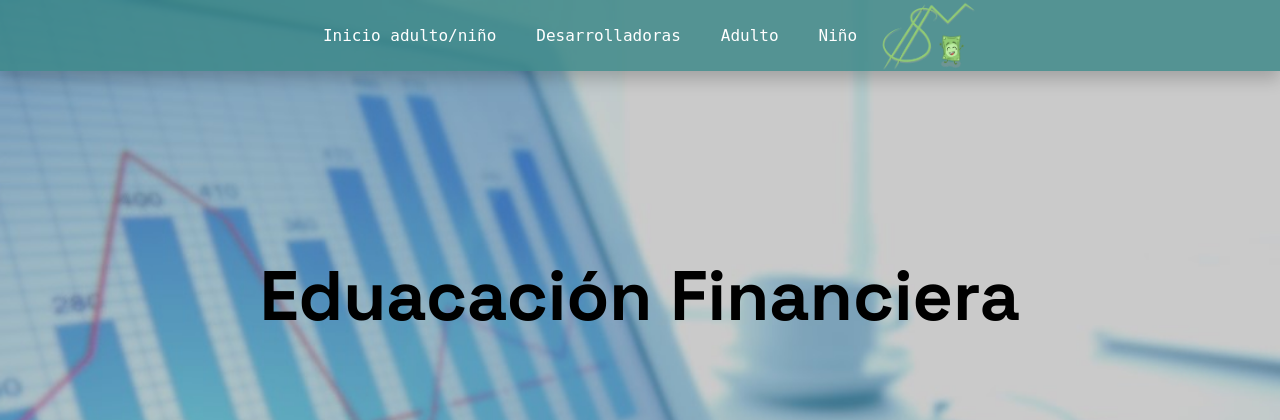
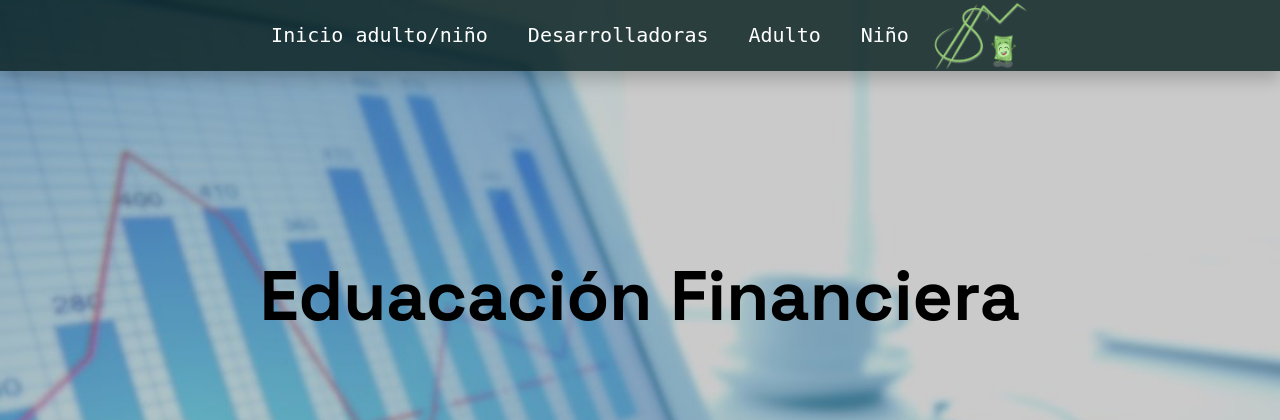
Before and after one commit to SabrinaMaristan/EDUCACION-FINANCIERA, a PHP site: page /index.html in a window 1280 px wide. Shown: the top 420 px of the page. Run offline with PHP 8.4, Linux system fonts and the light colour scheme; some web fonts are replaced.

Commit message:
25/07 cambios del banner

```diff
--- a/Banner.css
+++ b/Banner.css
@@ -4,7 +4,7 @@
   top: 0; /* Para asegurar que esté pegado en la parte superior */
   left: 0; /* Asegura que el encabezado esté alineado completamente a la izquierda */
   width: 100%; /* Ocupa el ancho completo de la pantalla */
-  background-color: #3b8787d2;
+  background-color: #092020d2;
   box-shadow: 0px 8px 16px 0px rgba(0,0,0,0.2);
   align-items: center;
   justify-content: center;
@@ -25,7 +25,7 @@
     .index {
       margin-top: 2cm; /* Separación desde el encabezado */
       text-align: center;
-      font-size: 16px;
+      font-size: 20px;
       font-family: monospace;
       color: #ffffff; /* Color inicial del texto (blanco) */
       text-decoration: none;
@@ -41,7 +41,7 @@
   .index::before {
       content: ''; /* Pseudo-elemento para simular el subrayado */
       position: absolute;
-      bottom: 0;
+      bottom: 18px;
       left: 50%; /* Coloca el pseudoelemento en el centro horizontal */
       transform: translateX(-50%); /*La propiedad transform en CSS permite aplicar transformaciones a un elemento, como moverlo, rotarlo o escalarlo.*/  /*translateX(-50%): Esta transformación desplaza el elemento horizontalmente en relación a su propio tamaño. El valor -50% significa que el elemento se moverá hacia la izquierda un 50% de su propio ancho.*/
       width: 0;
@@ -54,14 +54,14 @@
   /* Cambiar el color del subrayado a negro */
   .index:hover::before {
       width: 100%; /* Agrandar el subrayado al 100% del ancho del texto */
-      background-color: #000000;
+      background-color: #878787;
   }
 
 
   /* Cambio de color del texto a negro cuando se pasa el ratón por encima */
   .index:hover {
       cursor: pointer;
-      color: #000000;
+      color: #878787;
       text-decoration: none; /* Quitamos el subrayado normal del texto */
   }
 }
```
